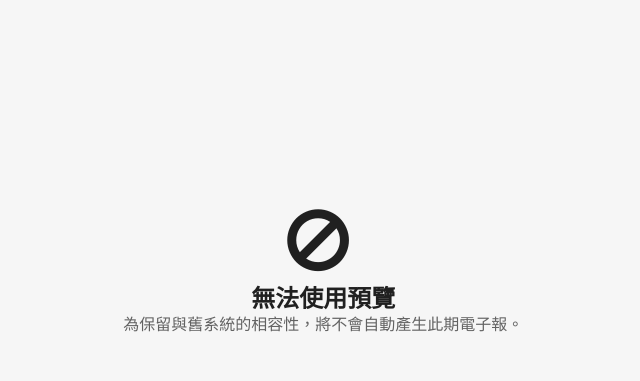
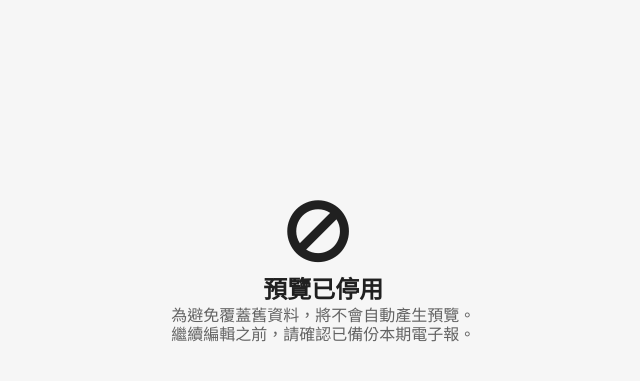
Before and after one commit to rschiang/student-weekly, a Django app: template issues/jinja2/blank.html in a window 1280 px wide. Shown: the part 131-512 px from the top of the page, without its empty margins (322-962 px from the left). Run offline with Django 3.2, Linux system fonts and the light colour scheme; the template is opened without the code that fills it, so the values that code supplies are empty.

Commit message:
Add blank preview page and add label

```diff
--- a/issues/jinja2/blank.html
+++ b/issues/jinja2/blank.html
@@ -5,9 +5,10 @@
     <h2 class="ui center aligned icon header">
         <i class="ban icon"></i>
         <div class="content">
-            無法使用預覽
+            預覽已停用
             <div class="sub header">
-                為保留與舊系統的相容性，將不會自動產生此期電子報。
+                為避免覆蓋舊資料，將不會自動產生預覽。<br />
+                繼續編輯之前，請確認已備份本期電子報。
             </div>
         </div>
     </h2>
--- a/issues/views.py
+++ b/issues/views.py
@@ -3,7 +3,7 @@ import pystache
 from django.conf import settings
 from django.contrib.auth.mixins import LoginRequiredMixin
 from django.http import Http404, HttpResponse, JsonResponse
-from django.shortcuts import get_object_or_404, redirect
+from django.shortcuts import get_object_or_404, redirect, render
 from django.utils.timezone import now
 from django.views.generic import DetailView, ListView, View
 from django.views.generic.detail import SingleObjectMixin
@@ -48,7 +48,7 @@ class IssueView(SingleObjectMixin, View):
             raise Http404   # Hide the existence of unpublished issue
 
         if not issue.template:
-            return HttpResponse('No preview available')
+            return render(request, 'blank.html')
 
         template_path = issue.template.path
         base_dir = os.path.dirname(template_path)
--- a/ntusa/jinja2.py
+++ b/ntusa/jinja2.py
@@ -2,6 +2,7 @@ import jinja2
 from django.conf import settings
 from django.contrib.staticfiles import storage
 from django.core import urlresolvers
+from django.utils.timezone import now
 
 def __url(viewname, *args, **kwargs):
     return urlresolvers.reverse(viewname, args=args, kwargs=kwargs)
@@ -10,6 +11,7 @@ def environment(**options):
     env = jinja2.Environment(**options)
     env.globals.update({
         'meta': settings.SITE_META,
+        'now': now,
         'static': storage.staticfiles_storage.url,
         'url': __url,
     })
```
Also changed, not shown: issues/jinja2/issues.html (+9 -0 lines).
